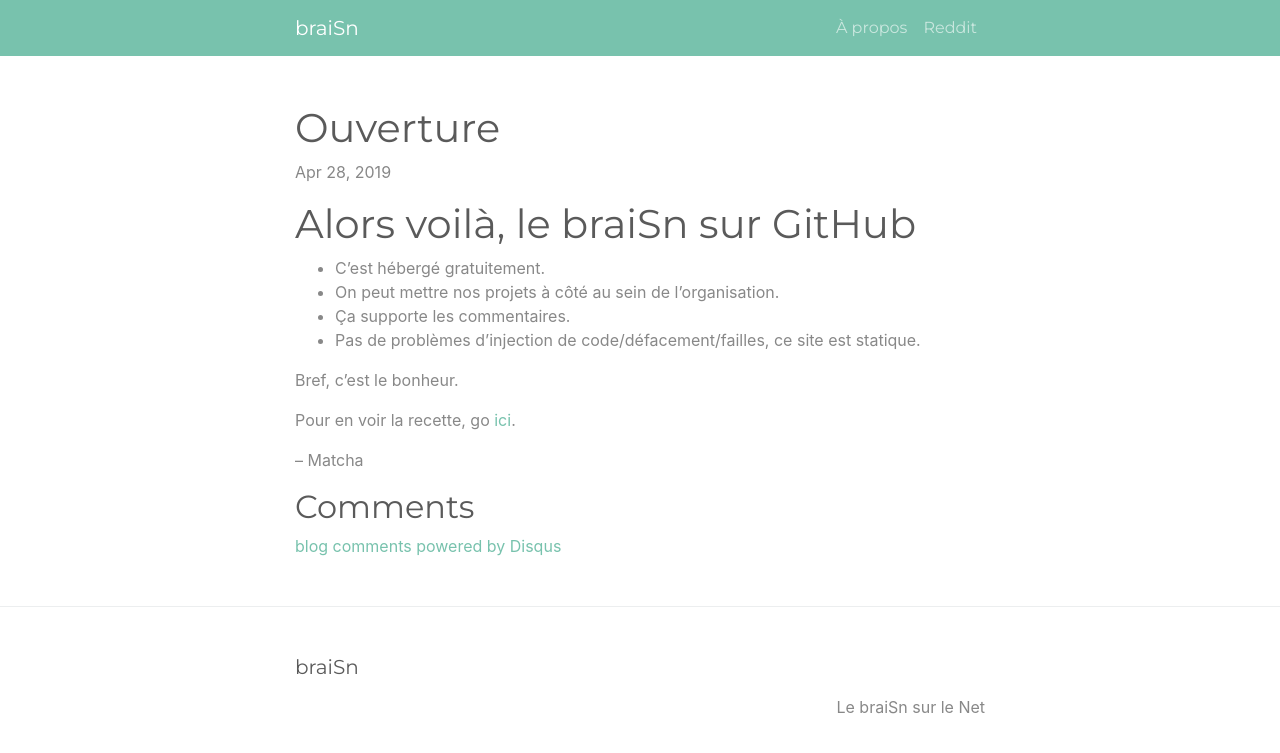
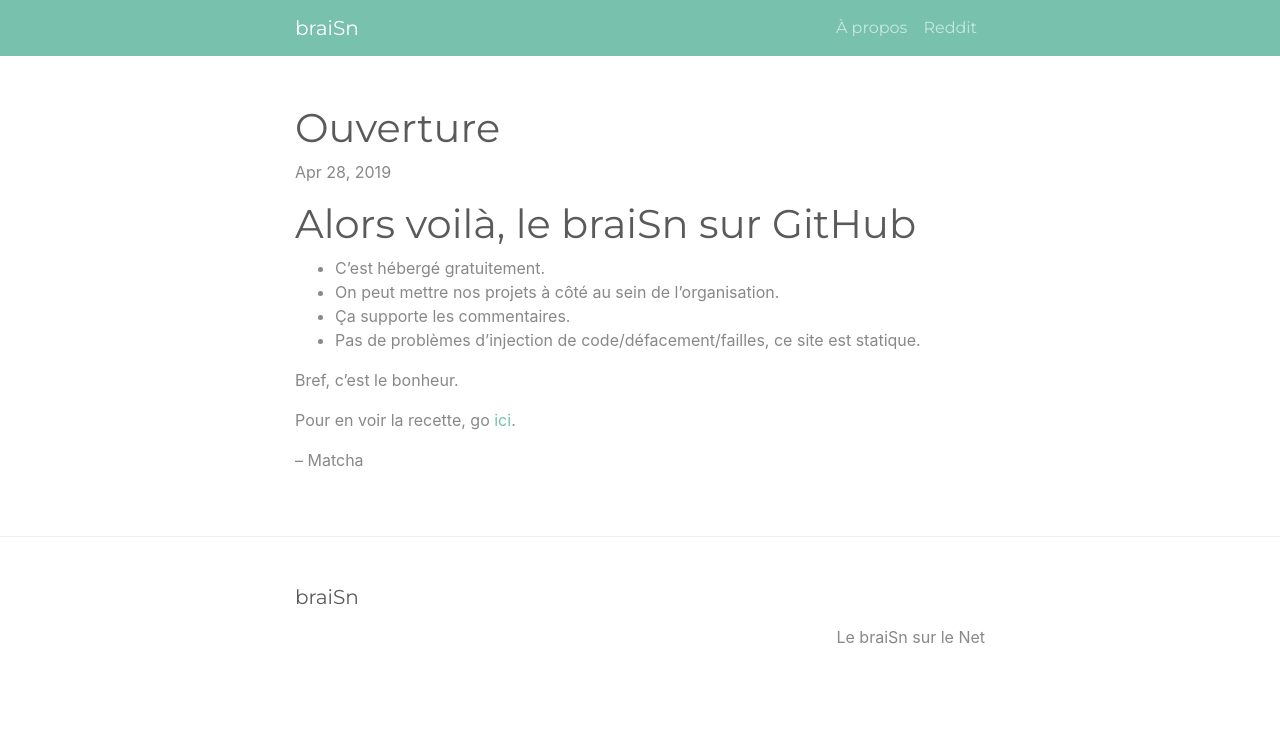
Before and after one commit to braisn/braiSn.github.io, a Jekyll site: the page built from _posts/2019-04-28-Ouverture.md, in a window 1280 px wide. Shown: the top 753 px of the page. Built offline with Jekyll 4.4.1, drawn with Linux system fonts in a browser that asks for light colours; comment, search, counter and statistics services are not loaded; some of the changed lines change nothing that is shown.

Commit message:
Disabled disqus

```diff
--- a/_config.yml
+++ b/_config.yml
@@ -39,8 +39,8 @@ exclude:
   - Gemfile.lock
   - node_modules
   - update_boostrap.sh
-disqus:
-  id: braisn
+#disqus:
+#  id: braisn
 
 header_links:
   Reddit: https://www.reddit.com/r/braisn
```
